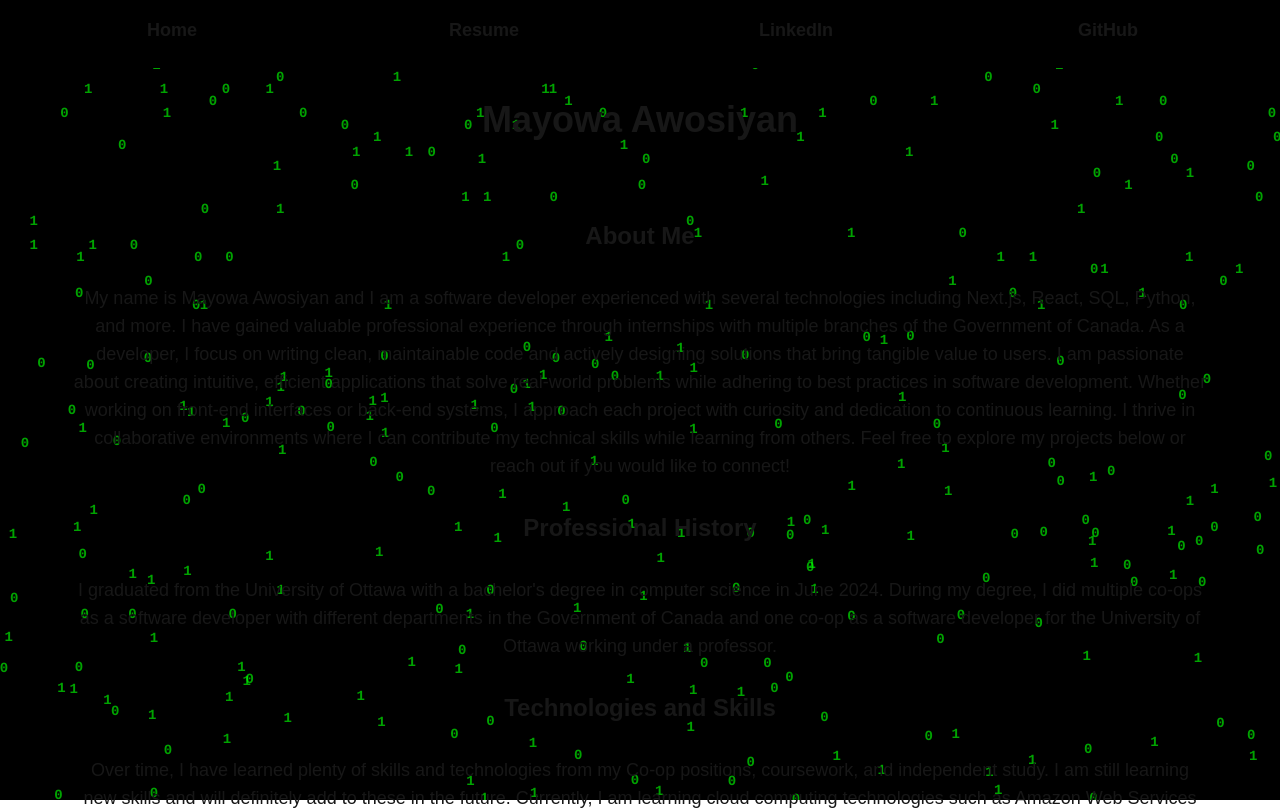
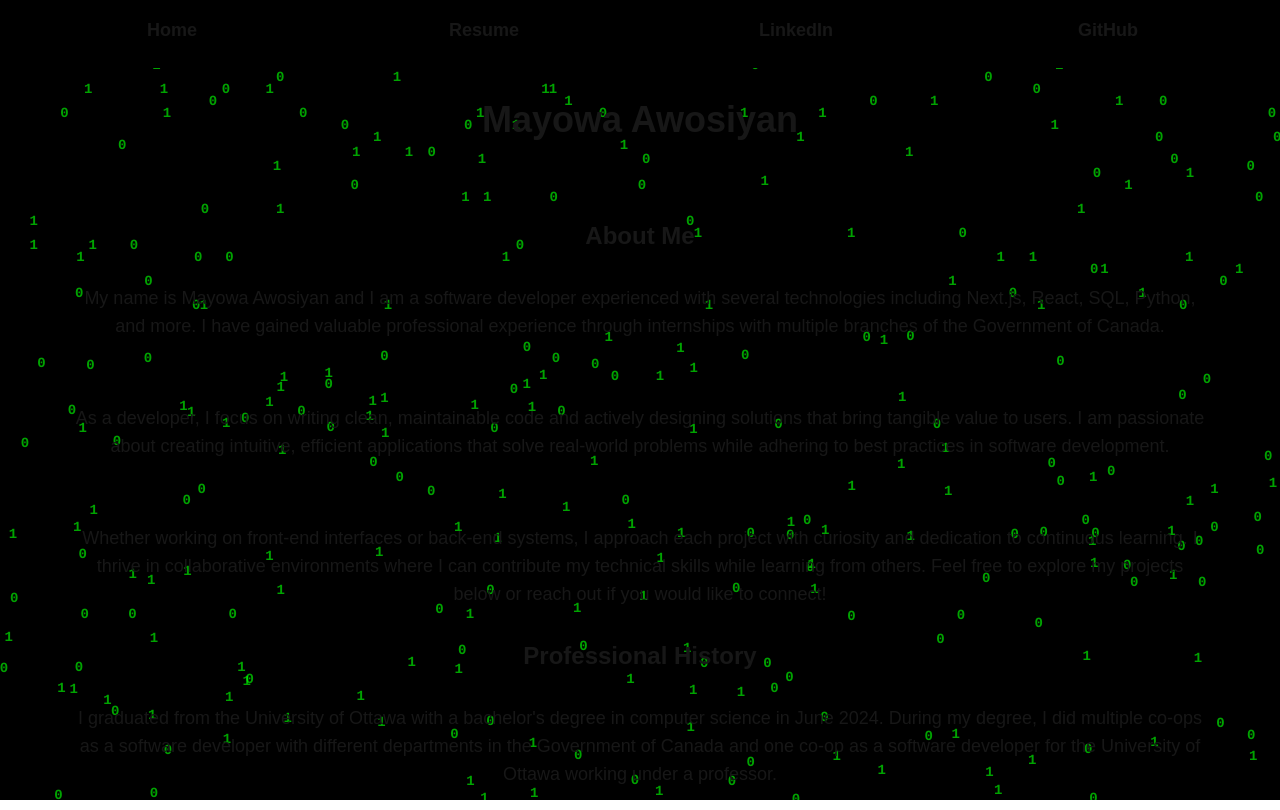
Before and after one commit to Mayowa-Awosiyan01/Mayowa-Awosiyan, a Next.js app: page / in a window 1280 px wide. Shown: the top 810 px of the page. Built offline with nearby package versions, Linux system fonts and the light colour scheme; no server answers.

Commit message:
about me update

```diff
--- a/app/page.tsx
+++ b/app/page.tsx
@@ -134,20 +134,25 @@ export default function Home() {
       <br></br>
       <div className="text-center gap-4 m-6">
         <h1 className="text-center font-bold text-2xl">About Me</h1>
-        <p className="text-center p-8 px-12 text-lg">
+        <p className="text-center p-8 px-12 text-lg whitespace-pre-line">
           My name is Mayowa Awosiyan and I am a software developer experienced
           with several technologies including Next.js, React, SQL, Python, and
           more. I have gained valuable professional experience through
-          internships with multiple branches of the Government of Canada. As a
-          developer, I focus on writing clean, maintainable code and actively
-          designing solutions that bring tangible value to users. I am
+          internships with multiple branches of the Government of Canada.
+        </p>
+        <p className="text-center p-8 px-12 text-lg whitespace-pre-line">
+          As a developer, I focus on writing clean, maintainable code and
+          actively designing solutions that bring tangible value to users. I am
           passionate about creating intuitive, efficient applications that solve
           real-world problems while adhering to best practices in software
-          development. Whether working on front-end interfaces or back-end
-          systems, I approach each project with curiosity and dedication to
-          continuous learning. I thrive in collaborative environments where I
-          can contribute my technical skills while learning from others. Feel
-          free to explore my projects below or reach out if you would like to
+          development.
+        </p>
+        <p className="text-center p-8 px-12 text-lg whitespace-pre-line">
+          Whether working on front-end interfaces or back-end systems, I
+          approach each project with curiosity and dedication to continuous
+          learning. I thrive in collaborative environments where I can
+          contribute my technical skills while learning from others. Feel free
+          to explore my projects below or reach out if you would like to
           connect!
         </p>
         <h1 className="text-center text-2xl font-bold">Professional History</h1>
```
